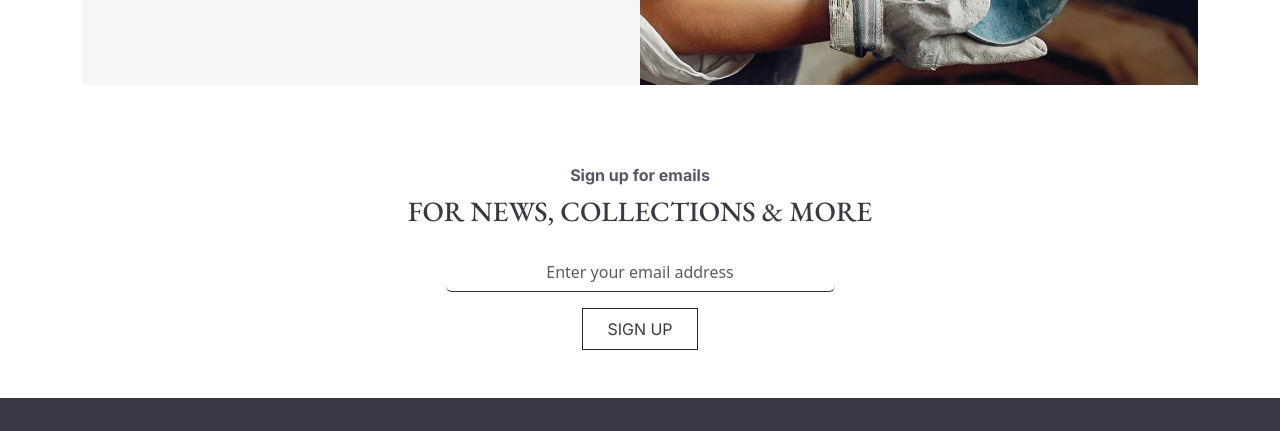
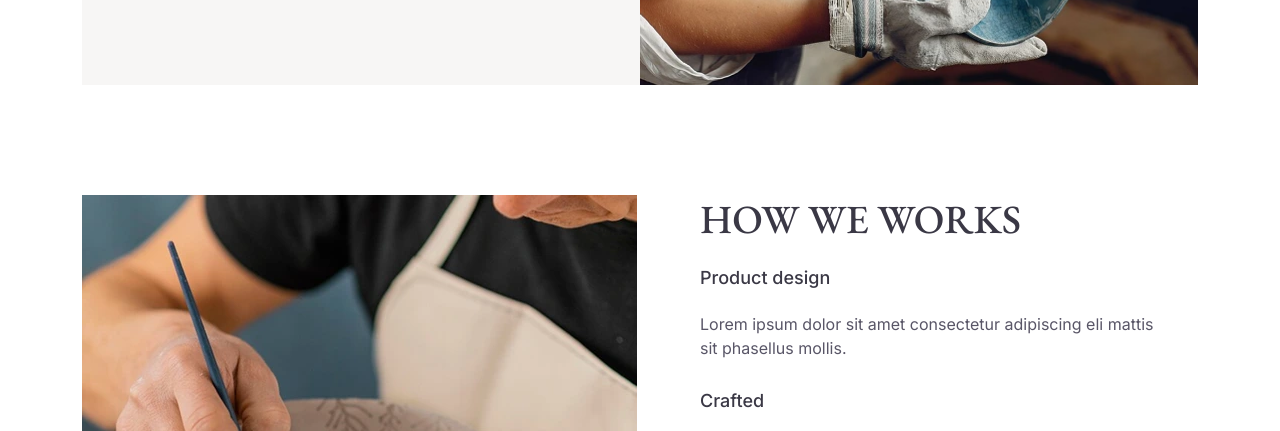
Before and after one commit to Shatha-Jber/Moon, a plain HTML site: page about.html in a window 1280 px wide. Shown: the part 1230-1661 px from the top of the page. Drawn offline with nearby package versions, Linux system fonts and the light colour scheme.

Commit message:
create How we works section

```diff
--- a/about.html
+++ b/about.html
@@ -37,7 +37,7 @@
             <div class="collapse navbar-collapse" id="navbarSupportedContent">
                 <ul class="navbar-nav ms-auto mb-2 mb-lg-0">
                     <li class="nav-item">
-                        <a class="nav-link active" aria-current="page" href="#">Home</a>
+                        <a class="nav-link active" aria-current="page" href="index.html">Home</a>
                     </li>
                     <li class="nav-item">
                         <a class="nav-link" href="#">shop</a>
@@ -87,7 +87,8 @@
         <div class="container text-center">
             <div class="row g-0">
                 <div class="col-xxl-6 col-xl-6 col-lg-6 col-md-12 col-sm-12">
-                    <div class="about-information1 d-flex flex-column align-items-center text-center  justify-content-center">
+                    <div
+                        class="about-information1 d-flex flex-column align-items-center text-center  justify-content-center">
                         <span class="fw-bold"> 1910</span>
                         <p>Lorem ipsum dolor sit amet consectetur adipiscing eli<br> mattis sit phasellus mollis sit
                             aliquam sit nullam neque<br> ultrices. </p>
@@ -116,9 +117,11 @@
                     </div>
                 </div>
                 <div class="col-xxl-6 col-xl-6 col-lg-6 col-md-12 col-sm-12">
-                    <div class="about-information5 d-flex flex-column align-items-center text-center justify-content-center">
+                    <div
+                        class="about-information5 d-flex flex-column align-items-center text-center justify-content-center">
                         <span class="fw-bold">2010</span>
-                        <p>Rutrum vitae risus eget, vulputate aliquam nisi ex gravida<br> neque tempus. sit aliquam sit nullam neque ultrices. </p>
+                        <p>Rutrum vitae risus eget, vulputate aliquam nisi ex gravida<br> neque tempus. sit aliquam sit
+                            nullam neque ultrices. </p>
                     </div>
 
                 </div>
@@ -136,6 +139,39 @@
 
 
     <!-- end about information  -->
+    <!-- How we works -->
+    <section class="  How-we-works ">
+        <div class="container">
+            <div class="row g-0">
+
+                <div class="col-xxl-6 col-xl-6 col-lg-6 col-md-12 col-sm-12 ">
+                    <div class="How-we-works-left">
+                        <img src="./assets/img/about-info/how-we-works.webp">
+                    </div>
+                </div>
+
+                <div class="col-xxl-6 col-xl-6 col-lg-6 col-md-12 col-sm-12 ">
+                    <div class="How-we-works-right d-flex flex-column   ">
+                        <h1 > How we works</h1>
+                        <h2> Product design</h2>
+                        <p> Lorem ipsum dolor sit amet consectetur adipiscing eli mattis<br> sit phasellus mollis.</p>
+                        <h2> Crafted</h2>
+                         <p> Rutrum vitae risus eget, vulputate aliquam nisi ex gravida<br> neque tempus.</p>
+                        <h2>Sell product </h2>
+                         <p>Maecenas sem eros, rutrum vitae risus eget, vulputate<br> aliquam nisi. </p>
+                    </div>
+                </div>
+
+
+            </div>
+        </div>
+
+
+
+    </section>
+    <!-- end How we works -->
+
+
 
     <!-- end about Moon -->
     <!--Sign up -->
--- a/assets/css/main.css
+++ b/assets/css/main.css
@@ -63,6 +63,7 @@
 .Product-types{
 padding:80px 0;
 }
+
 .Product-types-card img {
   width: 100%;
   height: auto;
@@ -78,6 +79,7 @@ padding:80px 0;
     text-transform: uppercase;
 
 }
+
 /* end Product types  */
 
 /*  offers */
@@ -110,6 +112,7 @@ height: 100%;
 .Best-sellers{
     margin-top: 80px;
 }
+
 .Best-sellers-card-btn{
     width:255px;
      border-radius: 0 ;
@@ -150,6 +153,7 @@ font-family:var(--font-2);
     margin-top: 22px;
 
 }
+
 /* history */
 .our-history{
   margin-bottom:30px;
@@ -490,4 +494,30 @@ height: 100%;
 }
 
 
-/* end history */
+/*  */
+.How-we-works{
+    padding-top: 80px;
+}
+.How-we-works-right{
+    margin-left:60px;
+
+}
+.How-we-works-right h1{
+    font-family: var(--font-2);
+        text-transform: uppercase;
+margin-bottom: 24px;
+   color: var(--maincolor);
+}
+.How-we-works-right h2{
+    text-align: left;
+    font-size:18px;
+    margin-bottom: 24px;
+    font-family: var(--mainfont);
+    color: var(--maincolor);
+}
+.How-we-works-right p{
+    text-align: left;
+    margin-bottom:30px;
+color: var(--color3);
+font-family: var(--mainfont);
+}
```
Also changed, not shown: index.html (+10 -6 lines), assets/img/about-info/how-we-works.webp (added).
